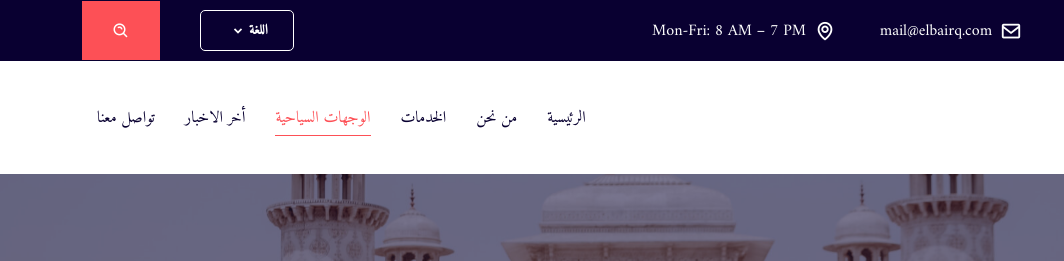
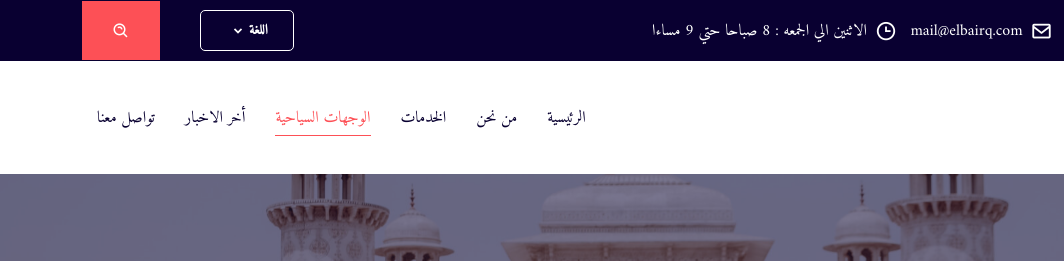
Before and after one commit to Ahmedkarem701/elbairq, a plain HTML site: page destinations.html in a window 1280 px wide. Shown: the top 261 px of the page, 0-1064 px from the left. Drawn offline with Linux system fonts and the light colour scheme.

Commit message:
Update destinations.html

```diff
--- a/destinations.html
+++ b/destinations.html
@@ -62,8 +62,8 @@
                             <a href="mailto:mail@elbairq.com"><span>mail@elbairq.com</span></a>
                         </div>
                         <div class="content">
-                            <i class='bx bx-map'></i>
-                            <a href="#">Mon-Fri: 8 AM – 7 PM</a>
+                            <i class='bx bx-time'></i>
+                            <a href="#">الاثنين الي الجمعه : 8 صباحا حتي 9 مساءا</a>
                         </div>
                     </div>
                 </div>
```
